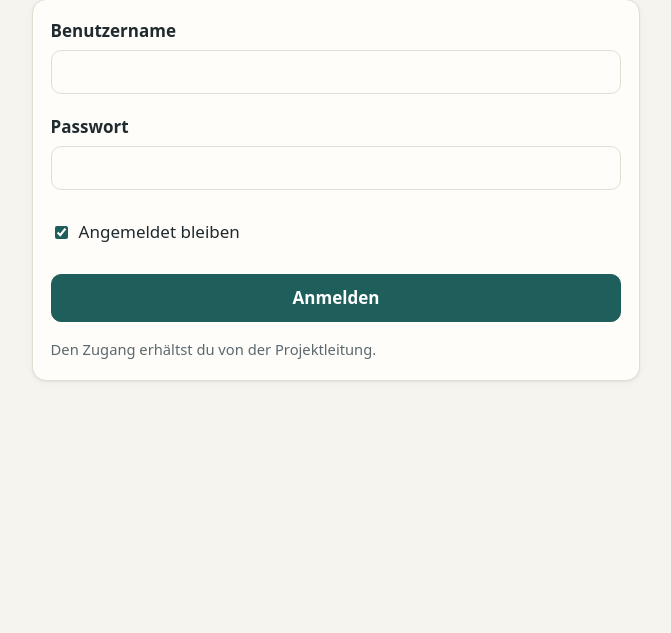
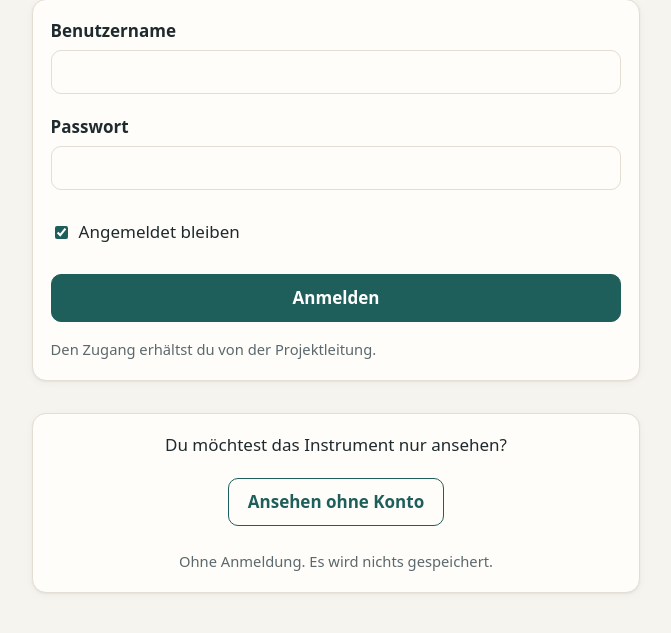
Before and after one commit to konstantinniedermann/reflexionsinstrument, a Python web app: template app/templates/anmelden.html in a window 1280 px wide. Shown: the part 105-738 px from the top of the page, without its empty margins (304-975 px from the left). Run offline with Jinja, Linux system fonts and the light colour scheme; the template is opened without the code that fills it, so the values that code supplies are empty.

Commit message:
feat: Knopf Ansehen ohne Konto, noindex, Datenschutz-Doku (#19)
Co-Authored-By: Claude Opus 5.5 <noreply@anthropic.com>
Claude-Session: https://claude.ai/code/session_01PepCy5gzf2AJiUmy1FmgP5

```diff
--- a/app/sicherheit.py
+++ b/app/sicherheit.py
@@ -14,6 +14,7 @@ def sicherheits_header(produktion: bool) -> dict[str, str]:
         "Referrer-Policy": "no-referrer",
         "Permissions-Policy": "microphone=(self), camera=(), geolocation=()",
         "X-Frame-Options": "DENY",
+        "X-Robots-Tag": "noindex, nofollow",
     }
     if produktion:
         header["Strict-Transport-Security"] = "max-age=31536000"
--- a/app/static/css/style.css
+++ b/app/static/css/style.css
@@ -1189,4 +1189,13 @@ input[type="checkbox"] {
   margin-top: 1.5rem;
 }
 
+.karte--gast {
+  margin-top: 1rem;
+  text-align: center;
+}
+
+.karte--gast .knopf {
+  margin: 0.5rem 0;
+}
+
 /* Ende #19 */
--- a/app/templates/anmelden.html
+++ b/app/templates/anmelden.html
@@ -25,5 +25,11 @@
   </form>
   <p class="hilfe">Den Zugang erhältst du von der Projektleitung.</p>
 </section>
-{% block gast %}{% endblock %}
+{% block gast %}
+<section class="karte karte--gast">
+  <p>Du möchtest das Instrument nur ansehen?</p>
+  <a class="knopf knopf--zweit" href="/gast">Ansehen ohne Konto</a>
+  <p class="hilfe">Ohne Anmeldung. Es wird nichts gespeichert.</p>
+</section>
 {% endblock %}
+{% endblock %}
```
Also changed, not shown: docs/datenschutz.md (+2 -1 lines), tests/test_gast.py (+16 -0 lines), tests/test_sicherheit.py (+5 -0 lines).
